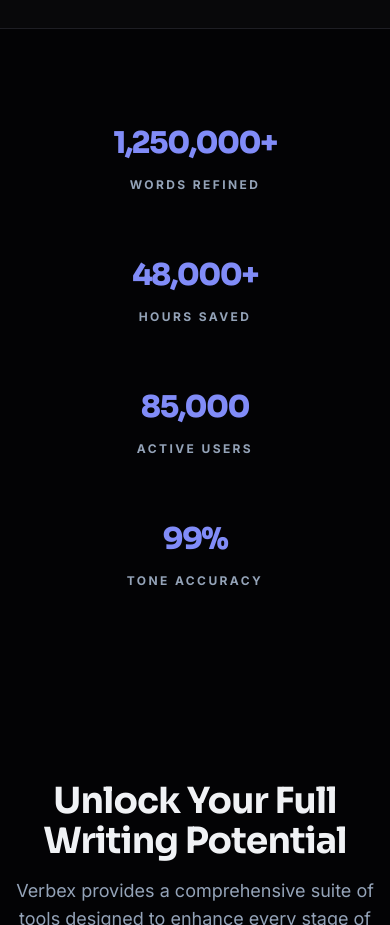
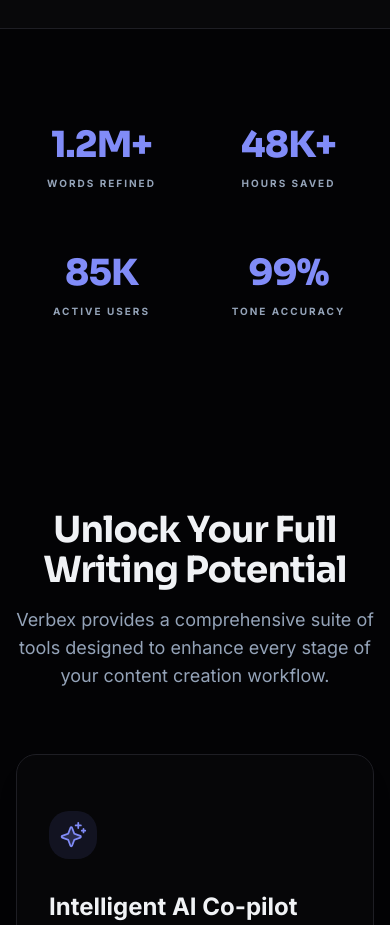
Before and after one commit to Jaymi-01/verbex, a Next.js app: page / in a window 390 px wide. Shown: the part 1240-2165 px from the top of the page. Built offline with nearby package versions, Linux system fonts and the light colour scheme.

Commit message:
fix(ui): abbreviate large numbers in impact stats for better responsiveness

```diff
--- a/components/impact-stats.tsx
+++ b/components/impact-stats.tsx
@@ -4,24 +4,24 @@
 import { useEffect, useState, useRef } from "react";
 
 const stats = [
-  { label: "Words Refined", value: 1250000, suffix: "+" },
-  { label: "Hours Saved", value: 48000, suffix: "+" },
-  { label: "Active Users", value: 85000, suffix: "" },
-  { label: "Tone Accuracy", value: 99, suffix: "%" },
+  { label: "Words Refined", value: "1.2M", suffix: "+" },
+  { label: "Hours Saved", value: "48K", suffix: "+" },
+  { label: "Active Users", value: "85K", suffix: "" },
+  { label: "Tone Accuracy", value: "99", suffix: "%" },
 ];
 
-const Counter = ({ value, suffix }: { value: number; suffix: string }) => {
+const Counter = ({ value, suffix }: { value: string; suffix: string }) => {
   const [count, setCount] = useState(0);
   const ref = useRef(null);
-  const isInView = useRef(false);
+  const numericValue = parseFloat(value.replace(/[^0-9.]/g, ''));
+  const isAbbreviated = value.includes('M') || value.includes('K');
 
   useEffect(() => {
     const observer = new IntersectionObserver(
       ([entry]) => {
         if (entry.isIntersecting) {
-          isInView.current = true;
           let start = 0;
-          const end = value;
+          const end = numericValue;
           const duration = 2000;
           const increment = end / (duration / 16);
 
@@ -31,7 +31,7 @@
               setCount(end);
               clearInterval(timer);
             } else {
-              setCount(Math.floor(start));
+              setCount(start);
             }
           }, 16);
           return () => clearInterval(timer);
@@ -42,11 +42,13 @@
 
     if (ref.current) observer.observe(ref.current);
     return () => observer.disconnect();
-  }, [value]);
+  }, [numericValue]);
 
   return (
-    <span ref={ref} className="text-3xl sm:text-4xl md:text-5xl lg:text-6xl font-black font-display text-primary tracking-tighter">
-      {count.toLocaleString()}{suffix}
+    <span ref={ref} className="text-4xl sm:text-5xl lg:text-6xl font-black font-display text-primary tracking-tight">
+      {isAbbreviated ? count.toFixed(1).replace(/\.0$/, '') : Math.floor(count)}
+      {value.replace(/[0-9.]/g, '')}
+      {suffix}
     </span>
   );
 };
@@ -55,7 +57,7 @@
   return (
     <section className="py-24 bg-background relative overflow-hidden">
       <div className="container mx-auto px-4">
-        <div className="grid grid-cols-1 sm:grid-cols-2 lg:grid-cols-4 gap-y-16 gap-x-8 md:gap-x-12 text-center">
+        <div className="grid grid-cols-2 lg:grid-cols-4 gap-y-16 gap-x-4 sm:gap-x-8 text-center">
           {stats.map((stat, index) => (
             <motion.div
               key={index}
@@ -63,10 +65,10 @@
               whileInView={{ opacity: 1, y: 0 }}
               transition={{ delay: index * 0.1 }}
               viewport={{ once: true }}
-              className="flex flex-col gap-4"
+              className="flex flex-col gap-3 px-2"
             >
               <Counter value={stat.value} suffix={stat.suffix} />
-              <span className="text-xs sm:text-sm md:text-base font-bold text-muted-foreground uppercase tracking-[0.2em]">
+              <span className="text-[10px] sm:text-xs md:text-sm font-bold text-muted-foreground uppercase tracking-[0.2em] leading-tight">
                 {stat.label}
               </span>
             </motion.div>
```
